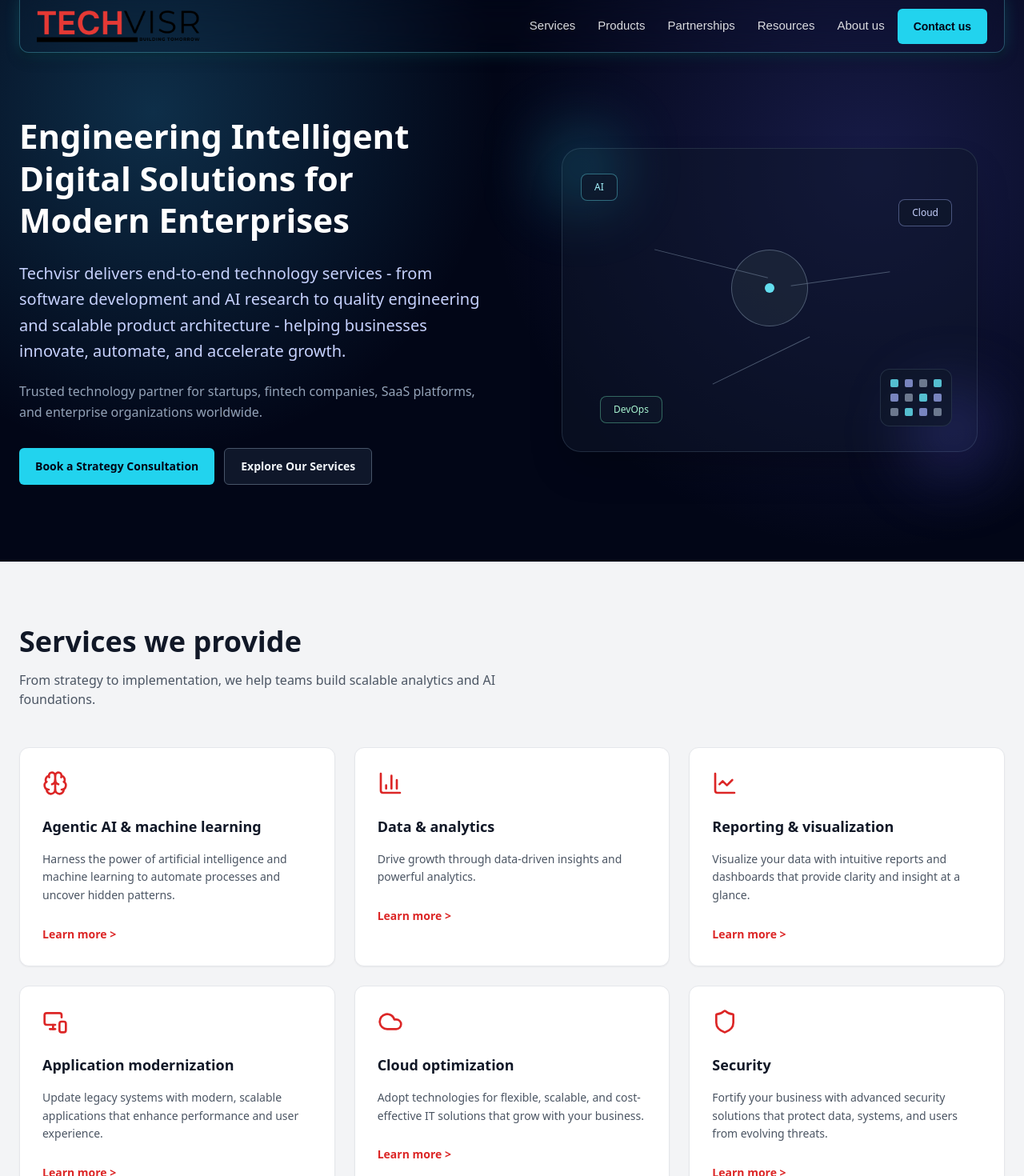
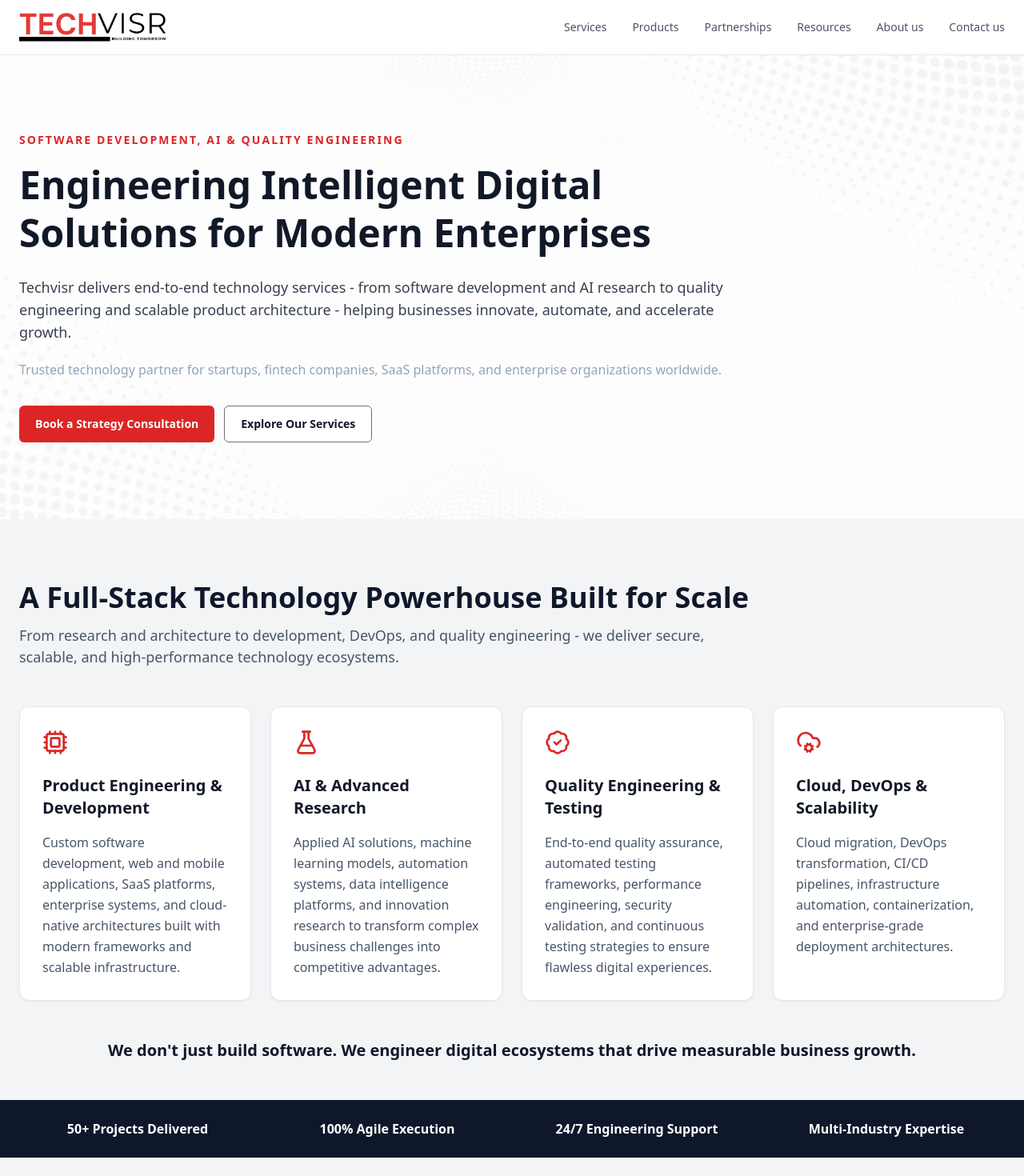
Before and after one commit to riteshrajput1600/techvisr, a Next.js app: page / in a window 1280 px wide. Shown: the top 1470 px of the page at 80% size. Built offline with nearby package versions, Linux system fonts and the light colour scheme.

Commit message:
layout hero section

```diff
--- a/app/page.js
+++ b/app/page.js
@@ -1,5 +1,6 @@
 import Community from "../components/Community";
 import Hero from "../components/Hero";
+import Navbar from "../components/Navbar";
 import Products from "../components/Products";
 import Services from "../components/Services";
 import MailToCta from "../components/MailToCta";
@@ -8,6 +9,7 @@ import Footer from "../components/Footer";
 export default function Home() {
   return (
     <>
+      <Navbar />
       <Hero />
       <Services />
       <Products />
--- a/components/Hero.jsx
+++ b/components/Hero.jsx
@@ -1,82 +1,42 @@
-import Navbar from "./Navbar";
-
 export default function Hero() {
   return (
-    <section className="relative overflow-hidden bg-slate-950">
-      <div className="relative z-20">
-        <Navbar />
-      </div>
-      <div className="pointer-events-none absolute inset-0 z-0 bg-[radial-gradient(circle_at_15%_20%,rgba(56,189,248,0.22),transparent_35%),radial-gradient(circle_at_85%_30%,rgba(99,102,241,0.22),transparent_40%)]" />
+    <section
+      className="relative overflow-hidden bg-cover bg-center"
+      style={{ backgroundImage: "url('/images/hero-banner.png')" }}
+    >
+      <div className="absolute inset-0 bg-white/70" />
 
-      <div className="relative z-10 mx-auto grid max-w-7xl gap-10 px-4 pt-24 pb-16 sm:px-6 sm:py-20 lg:grid-cols-2 lg:items-center lg:gap-14 lg:pt-36 lg:pb-24">
-        <div className="relative rounded-2xl border border-cyan-400/25 bg-slate-900/20 p-5 shadow-[0_0_42px_rgba(56,189,248,0.12)] backdrop-blur-[2px] sm:p-7 lg:rounded-none lg:border-0 lg:bg-transparent lg:p-0 lg:shadow-none lg:backdrop-blur-0">
-          <h1 className="text-[32px] font-bold leading-tight text-white md:text-[42px]">
+      <div className="relative mx-auto max-w-7xl px-4 py-16 sm:px-6 sm:py-20 md:py-24">
+        <div className="max-w-4xl">
+          <p className="text-sm font-semibold uppercase tracking-[0.15em] text-red-600">
+            Software Development, AI & Quality Engineering
+          </p>
+
+          <h1 className="mt-4 text-3xl font-semibold leading-snug text-gray-900 sm:text-4xl md:text-5xl md:leading-tight">
             Engineering Intelligent Digital Solutions for Modern Enterprises
           </h1>
 
-          <p className="mt-6 text-[20px] font-medium leading-relaxed text-[#C7D2FE]">
-            Techvisr delivers end-to-end technology services - from software
-            development and AI research to quality engineering and scalable product
-            architecture - helping businesses innovate, automate, and accelerate
-            growth.
+          <p className="mt-4 text-base text-gray-700 sm:mt-6 sm:text-lg">
+            Techvisr delivers end-to-end technology services - from software development and AI research to quality engineering and scalable product architecture - helping businesses innovate, automate, and accelerate growth.
           </p>
 
           <p className="mt-5 text-base leading-relaxed text-[#94A3B8]">
-            Trusted technology partner for startups, fintech companies, SaaS
-            platforms, and enterprise organizations worldwide.
+            Trusted technology partner for startups, fintech companies, SaaS platforms, and enterprise organizations worldwide.
           </p>
 
           <div className="mt-8 flex flex-col gap-3 sm:flex-row">
             <a
               href="/contact"
-              className="inline-flex items-center justify-center rounded-md bg-cyan-400 px-5 py-3 text-sm font-semibold text-slate-950 transition-colors hover:bg-cyan-300"
+              className="inline-flex items-center justify-center rounded-md bg-red-600 px-5 py-3 text-sm font-semibold text-white transition-colors hover:bg-red-700"
             >
               Book a Strategy Consultation
             </a>
             <a
               href="#services"
-              className="inline-flex items-center justify-center rounded-md border border-slate-600 bg-slate-900 px-5 py-3 text-sm font-semibold text-slate-100 transition-colors hover:bg-slate-800"
+              className="inline-flex items-center justify-center rounded-md border border-gray-500 bg-white px-5 py-3 text-sm font-semibold text-gray-900 transition-colors"
             >
               Explore Our Services
             </a>
-          </div>
-        </div>
-
-        <div className="relative mx-auto h-[320px] w-full max-w-[520px] lg:h-[380px]">
-          <div className="absolute inset-0 rounded-3xl border border-cyan-400/25 bg-slate-900/50 shadow-[0_0_42px_rgba(56,189,248,0.12)] lg:border-slate-700/60 lg:shadow-2xl" />
-          <div className="absolute -left-6 -top-6 h-24 w-24 rounded-full bg-cyan-400/25 blur-2xl" />
-          <div className="absolute -bottom-8 -right-6 h-28 w-28 rounded-full bg-indigo-500/25 blur-2xl" />
-
-          <div className="absolute left-6 top-8 rounded-lg border border-cyan-300/40 bg-slate-900/70 px-4 py-2 text-xs font-medium text-cyan-200">
-            AI
-          </div>
-          <div className="absolute right-8 top-16 rounded-lg border border-indigo-300/40 bg-slate-900/70 px-4 py-2 text-xs font-medium text-indigo-200">
-            Cloud
-          </div>
-          <div className="absolute bottom-9 left-12 rounded-lg border border-emerald-300/40 bg-slate-900/70 px-4 py-2 text-xs font-medium text-emerald-200">
-            DevOps
-          </div>
-
-          <div className="absolute left-1/2 top-[46%] h-24 w-24 -translate-x-1/2 -translate-y-1/2 rounded-full border border-slate-500/70 bg-slate-800/70" />
-          <div className="absolute left-1/2 top-[46%] h-3 w-3 -translate-x-1/2 -translate-y-1/2 rounded-full bg-cyan-300 animate-pulse" />
-
-          <div className="absolute left-[22%] top-[38%] h-px w-[28%] rotate-[14deg] bg-slate-500/70" />
-          <div className="absolute right-[21%] top-[43%] h-px w-[24%] rotate-[-8deg] bg-slate-500/70" />
-          <div className="absolute left-[35%] bottom-[30%] h-px w-[26%] rotate-[-26deg] bg-slate-500/70" />
-
-          <div className="absolute bottom-8 right-8 grid grid-cols-4 gap-2 rounded-xl border border-slate-700/60 bg-slate-900/70 p-3">
-            {Array.from({ length: 12 }).map((_, idx) => (
-              <span
-                key={idx}
-                className={`h-2.5 w-2.5 rounded-sm ${
-                  idx % 3 === 0
-                    ? "bg-cyan-300/80"
-                    : idx % 3 === 1
-                      ? "bg-indigo-300/70"
-                      : "bg-slate-400/70"
-                }`}
-              />
-            ))}
           </div>
         </div>
       </div>
--- a/components/Navbar.jsx
+++ b/components/Navbar.jsx
@@ -1,5 +1,4 @@
 import Image from "next/image";
-import Link from "next/link";
 
 export default function Navbar() {
   const navLinks = [
@@ -12,78 +11,53 @@ export default function Navbar() {
   ];
 
   return (
-    <nav
-      aria-label="Navigation Bar"
-      data-testid="pv-navigation-bar"
-      className="fixed left-0 top-0 z-50 block h-[66px] w-full px-4 sm:px-6 [font-family:'Amazon_Ember','Amazon_Arabic_Ember',Arial,sans-serif]"
-    >
-      <div
-        id="pv-nav-container"
-        data-testid="desktop-nav-wrapper"
-        className="relative mx-auto h-[66px] w-full max-w-7xl"
-      >
-        <div
-          data-testid="desktop-nav"
-          className="relative flex h-[66px] items-center justify-between overflow-visible rounded-none border-0 px-4 text-white shadow-none sm:px-5 md:rounded-b-[12px] md:border md:border-cyan-300/30 md:border-t-0 md:px-[21px] md:shadow-[0_0_18px_rgba(34,211,238,0.22),0_4px_4px_rgba(0,0,0,0.3),0_8px_12px_6px_rgba(0,0,0,0.15)] md:overflow-hidden"
-        >
-          <div className="absolute inset-0 -z-10 backdrop-blur-[16px]" />
-
-          <Link href="/" aria-label="TechVisr home" className="block">
+    <header className="sticky top-0 z-50 w-full border-b bg-white/90 backdrop-blur">
+      <div className="mx-auto flex max-w-7xl items-center justify-between px-4 py-4 sm:px-6">
+        <div className="text-xl font-semibold tracking-tight">
+          <a href="/" aria-label="TechVisr home" className="block">
             <Image
               src="/images/logo.png"
               alt="TechVisr"
               width={140}
               height={36}
-              className="h-9 w-auto sm:h-10"
+              className="h-9 w-auto"
               priority
             />
-          </Link>
+          </a>
+        </div>
 
-          <div className="hidden md:block">
-            <ul className="flex items-center gap-1 text-[15px] text-white/85">
+        <nav className="hidden gap-8 text-sm text-gray-600 md:flex">
+          {navLinks.map((link) => (
+            <a
+              key={link.label}
+              href={link.href}
+              className="transition-colors hover:text-gray-900"
+            >
+              {link.label}
+            </a>
+          ))}
+        </nav>
+
+        <details className="relative md:hidden">
+          <summary className="list-none cursor-pointer rounded-md border px-3 py-2 text-sm font-medium text-gray-700">
+            Menu
+          </summary>
+          <nav className="absolute right-0 mt-2 w-56 rounded-lg border bg-white p-3 shadow-lg">
+            <ul className="flex flex-col gap-1 text-sm text-gray-700">
               {navLinks.map((link) => (
-                <li key={link.label}>
-                  <Link
+                <li key={`mobile-${link.label}`}>
+                  <a
+                    className="block rounded px-2 py-2 transition-colors hover:bg-gray-300"
                     href={link.href}
-                    className={`rounded-md px-3 py-2 transition-colors ${
-                      link.href === "/contact"
-                        ? "inline-flex items-center justify-center rounded-md bg-cyan-400 px-5 py-3 text-sm font-semibold text-slate-950 transition-colors hover:bg-cyan-300"
-                        : "hover:bg-white/10 hover:text-white"
-                    }`}
                   >
                     {link.label}
-                  </Link>
+                  </a>
                 </li>
               ))}
             </ul>
-          </div>
-
-          <details className="relative md:hidden">
-            <summary className="list-none cursor-pointer rounded-md border border-white/25 bg-white/10 px-3 py-2 text-sm font-medium text-white">
-              <span className="sr-only">Open menu</span>
-              <span aria-hidden="true">Menu</span>
-            </summary>
-            <div className="absolute right-0 mt-2 w-60 rounded-xl border border-white/15 bg-[rgba(25,30,37,0.95)] p-3 shadow-xl backdrop-blur-md">
-              <ul className="flex flex-col gap-1 text-sm text-white/90">
-                {navLinks.map((link) => (
-                  <li key={`mobile-${link.label}`}>
-                    <Link
-                      className={`block rounded-md px-2.5 py-2 transition-colors ${
-                        link.href === "/contact"
-                          ? "bg-red-500 text-white hover:bg-red-400"
-                          : "hover:bg-white/10 hover:text-white"
-                      }`}
-                      href={link.href}
-                    >
-                      {link.label}
-                    </Link>
-                  </li>
-                ))}
-              </ul>
-            </div>
-          </details>
-        </div>
+          </nav>
+        </details>
       </div>
-    </nav>
+    </header>
   );
 }
--- a/components/Services.jsx
+++ b/components/Services.jsx
@@ -1,90 +1,83 @@
-import {
-  Brain,
-  BarChart3,
-  LineChart,
-  MonitorSmartphone,
-  Cloud,
-  Shield,
-} from "lucide-react";
+import { Cpu, FlaskConical, BadgeCheck, CloudCog } from "lucide-react";
 
 export default function Services() {
-  const services = [
+  const pillars = [
     {
-      icon: Brain,
-      title: "Agentic AI & machine learning",
-      desc: "Harness the power of artificial intelligence and machine learning to automate processes and uncover hidden patterns.",
+      icon: Cpu,
+      title: "Product Engineering & Development",
+      desc: "Custom software development, web and mobile applications, SaaS platforms, enterprise systems, and cloud-native architectures built with modern frameworks and scalable infrastructure.",
     },
     {
-      icon: BarChart3,
-      title: "Data & analytics",
-      desc: "Drive growth through data-driven insights and powerful analytics.",
+      icon: FlaskConical,
+      title: "AI & Advanced Research",
+      desc: "Applied AI solutions, machine learning models, automation systems, data intelligence platforms, and innovation research to transform complex business challenges into competitive advantages.",
     },
     {
-      icon: LineChart,
-      title: "Reporting & visualization",
-      desc: "Visualize your data with intuitive reports and dashboards that provide clarity and insight at a glance.",
+      icon: BadgeCheck,
+      title: "Quality Engineering & Testing",
+      desc: "End-to-end quality assurance, automated testing frameworks, performance engineering, security validation, and continuous testing strategies to ensure flawless digital experiences.",
     },
     {
-      icon: MonitorSmartphone,
-      title: "Application modernization",
-      desc: "Update legacy systems with modern, scalable applications that enhance performance and user experience.",
+      icon: CloudCog,
+      title: "Cloud, DevOps & Scalability",
+      desc: "Cloud migration, DevOps transformation, CI/CD pipelines, infrastructure automation, containerization, and enterprise-grade deployment architectures.",
     },
-    {
-      icon: Cloud,
-      title: "Cloud optimization",
-      desc: "Adopt technologies for flexible, scalable, and cost-effective IT solutions that grow with your business.",
-    },
-    {
-      icon: Shield,
-      title: "Security",
-      desc: "Fortify your business with advanced security solutions that protect data, systems, and users from evolving threats.",
-    },
+  ];
+
+  const metrics = [
+    "50+ Projects Delivered",
+    "100% Agile Execution",
+    "24/7 Engineering Support",
+    "Multi-Industry Expertise",
   ];
 
   return (
     <section id="services" className="bg-gray-100 py-16 md:py-20">
       <div className="mx-auto max-w-7xl px-4 sm:px-6">
-        <h2 className="text-3xl font-semibold text-gray-900 md:text-4xl">
-          Services we provide
+        <h2 className="text-3xl font-bold text-slate-900 md:text-[36px]">
+          A Full-Stack Technology Powerhouse Built for Scale
         </h2>
-        <p className="mt-4 max-w-2xl text-gray-600">
-          From strategy to implementation, we help teams build scalable analytics
-          and AI foundations.
+
+        <p className="mt-4 max-w-4xl text-[18px] font-medium text-slate-600">
+          From research and architecture to development, DevOps, and quality
+          engineering - we deliver secure, scalable, and high-performance
+          technology ecosystems.
         </p>
 
-        <div
-          className="mt-12 grid gap-6
-                        grid-cols-1
-                        sm:grid-cols-2
-                        lg:grid-cols-3"
-        >
-          {services.map((service, index) => {
-            const Icon = service.icon;
+        <div className="mt-12 grid grid-cols-1 gap-6 sm:grid-cols-2 lg:grid-cols-4">
+          {pillars.map((pillar) => {
+            const Icon = pillar.icon;
 
             return (
-              <div
-                key={index}
+              <article
+                key={pillar.title}
                 className="rounded-xl border border-gray-200 bg-white p-7 shadow-sm transition duration-300 hover:-translate-y-1 hover:shadow-lg"
               >
                 <Icon className="mb-6 h-8 w-8 text-red-600" />
 
-                <h3 className="mb-4 text-lg font-semibold text-gray-900">
-                  {service.title}
+                <h3 className="mb-4 text-xl font-bold text-gray-900">
+                  {pillar.title}
                 </h3>
 
-                <p className="mb-6 text-sm leading-relaxed text-gray-600">
-                  {service.desc}
+                <p className="text-base leading-relaxed text-slate-600">
+                  {pillar.desc}
                 </p>
-
-                <a
-                  href="#"
-                  className="text-sm font-semibold text-red-600 transition-colors hover:text-red-700"
-                >
-                  Learn more &gt;
-                </a>
-              </div>
+              </article>
             );
           })}
+        </div>
+
+        <p className="mx-auto mt-12 max-w-5xl text-center text-xl font-semibold text-slate-900">
+          We don&apos;t just build software. We engineer digital ecosystems that
+          drive measurable business growth.
+        </p>
+      </div>
+
+      <div className="mt-12 bg-[#0F172A] py-6">
+        <div className="mx-auto grid max-w-7xl grid-cols-2 gap-4 px-4 text-center text-sm font-semibold text-white sm:px-6 md:grid-cols-4 md:text-base">
+          {metrics.map((metric) => (
+            <p key={metric}>{metric}</p>
+          ))}
         </div>
       </div>
     </section>
```
